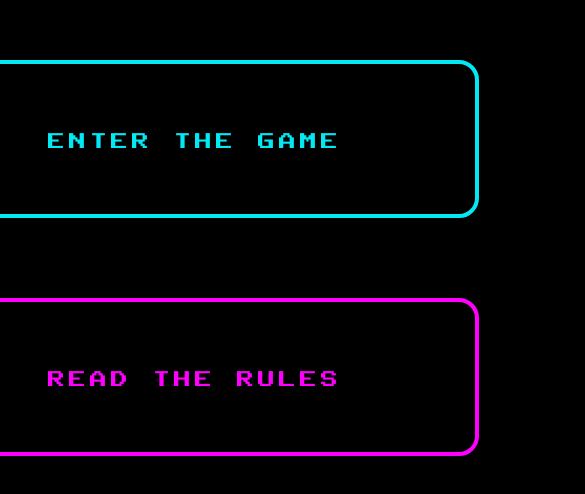
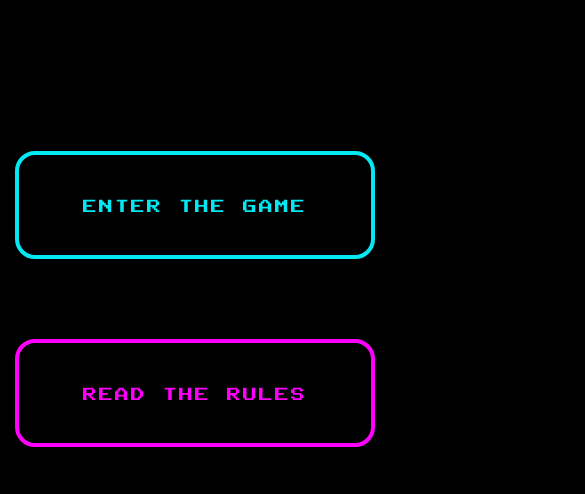
Before and after one commit to MikolajPietron/MyPong, a React (Vite) app: page / in a window 390 px wide. Shown: the part 186-680 px from the top of the page, 585 px wide, since content can reach past the window. Built offline with nearby package versions, Linux system fonts and the light colour scheme; a web font is replaced by a local one.

Commit message:
Update : [WelcomeScreen responsive]

```diff
--- a/src/WelcomeScreen.css
+++ b/src/WelcomeScreen.css
@@ -5,10 +5,7 @@
     font-weight: bold;
     font-style: normal;
 }
-.imageee{
-    width: 100%;
-    height: 100%;
-}
+
 
 body {
   font-family: "Raleway", sans-serif;
@@ -27,6 +24,10 @@ body {
   justify-content: center;
   opacity: 1;
   transition: opacity 1000ms ease;
+  background-image: url('assets/mypongWelcome.gif');
+  background-size: cover;
+  background-position: center;
+  background-repeat: no-repeat;
 
 
 }
@@ -120,12 +121,36 @@ body {
 .container{
 
     align-self: center;
-    height: 600px;
-    width: 800px;
+    height: 75vh;
+    width: 90vw;
+    max-width: 600px;
     align-items: center;
     justify-content: center;
     display: flex;
     flex-direction: column;
     position: absolute;
-    bottom: 100px;
+    bottom: 1vh;
 }
+@media (max-width: 768px) {
+  .welcomeScreen{
+    background-size: contain;
+    background-position: top center;
+    background-repeat: no-repeat;
+  }
+  .welcomeScreen a.game,
+  .welcomeScreen a.rules {
+    width: 80vw;
+    height: 60px;
+    font-size: 14px;
+    padding: 20px;
+  }
+
+  .container {
+    bottom: 5vh;
+  }
+
+  .welcomeScreen a.game,
+  .welcomeScreen a.rules {
+    letter-spacing: 2px;
+  }
+}
--- a/src/WelcomeScreen.jsx
+++ b/src/WelcomeScreen.jsx
@@ -26,7 +26,7 @@ function WelcomeScreen() {
 
   return (
     <div className={`welcomeScreen ${fadeOut ? 'fade-out' : ''}`}>
-      <img className='imageee' src={mypongGif} />
+
       <div className='container'>
         <a href="#" className='game' onClick={(e) => { handleGameNavigation(e); playSound(); }}>
           Enter The Game
```
